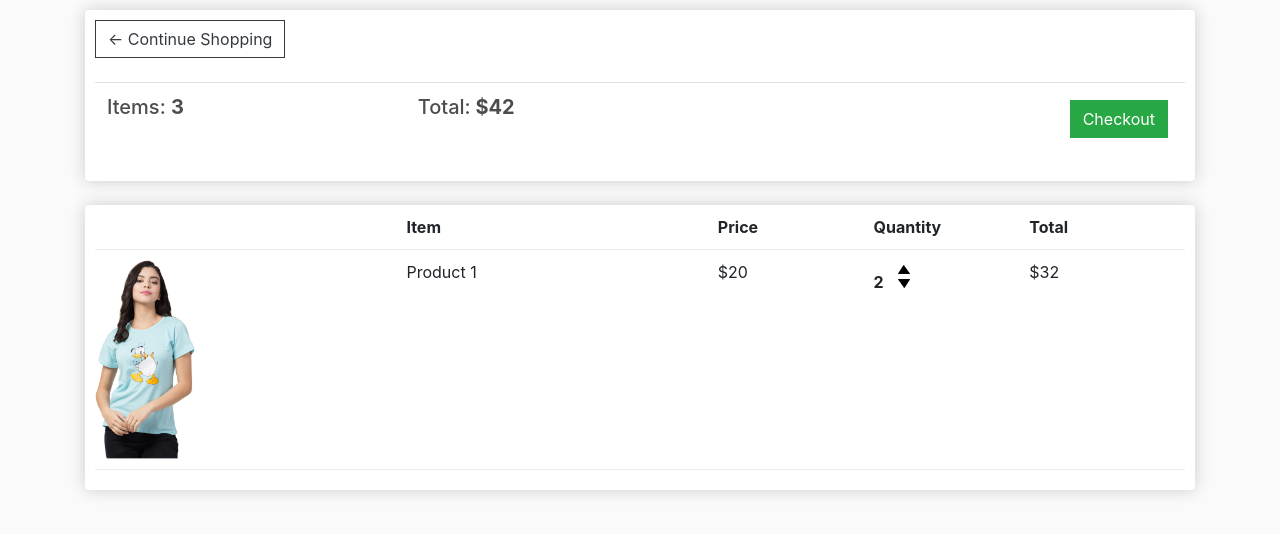
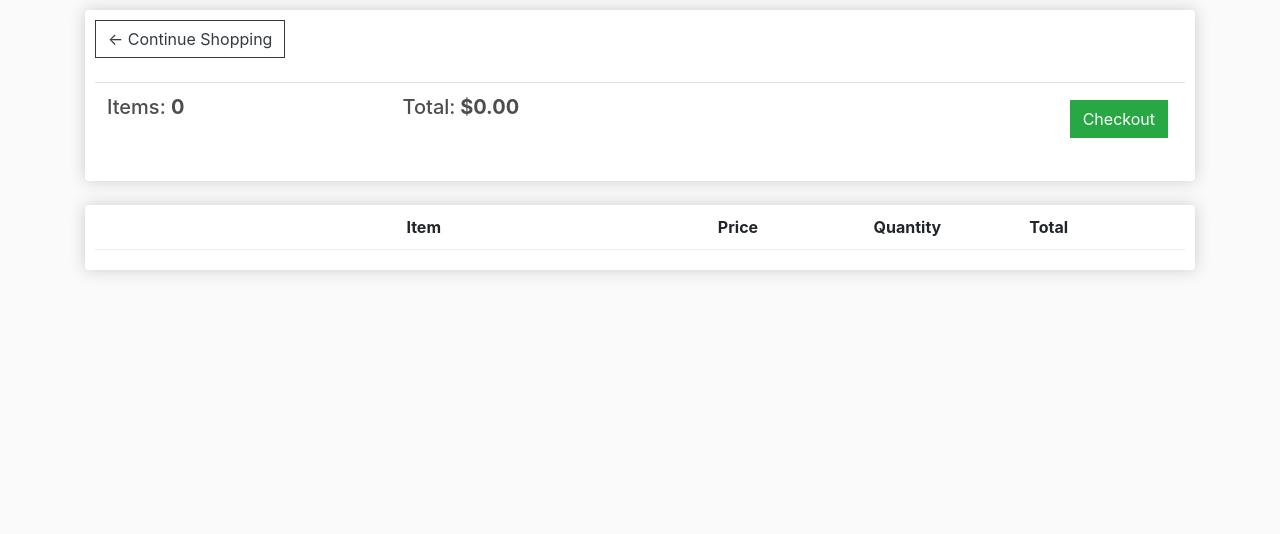
Before and after one commit to mohammed-saleek/Ecommerce_Django, a Django app: page /cart/ in a window 1280 px wide. Shown: the part 57-591 px from the top of the page. Run offline with Django 3.2, Linux system fonts and the light colour scheme; lists and menus that the app fills with data are empty; some libraries are stand-ins or nearby versions.

Commit message:
Cart totals

```diff
--- a/store/templates/store/cart.html
+++ b/store/templates/store/cart.html
@@ -12,8 +12,8 @@
             <br>
             <table class="table">
                 <tr>
-                    <th><h5>Items: <strong>3</strong></h5></th>
-                    <th><h5>Total:<strong> $42</strong></h5></th>
+                    <th><h5>Items: <strong>{{ order.get_cart_items}}</strong></h5></th>
+                    <th><h5>Total:<strong> ${{ order.get_cart_total|floatformat:2}}</strong></h5></th>
                     <th>
                         <a  style="float:right; margin:5px;" class="btn btn-success" href="{% url 'checkout' %}">Checkout</a>
                     </th>
@@ -31,22 +31,22 @@
                 <div style="flex:1"><strong>Quantity</strong></div>
                 <div style="flex:1"><strong>Total</strong></div>
             </div>
-
+            {% for item in items %}
             <div class="cart-row">
-                <div style="flex:2"><img class="row-image" src="{% static 'images/item.webp' %}"></div>
-                <div style="flex:2"><p>Product 1</p></div>
-                <div style="flex:1"><p>$20</p></div>
+                <div style="flex:2"><img class="row-image" src="{{ item.product.imageURL }}"></div>
+                <div style="flex:2"><p>{{ item.product.name}}</p></div>
+                <div style="flex:1"><p>${{ item.product.price|floatformat:2}}</p></div>
                 <div style="flex:1">
-                    <p class="quantity">2</p>
+                    <p class="quantity">{{item.quantity}}</p>
                     <div class="quantity">
                         <img class="chg-quantity" src="{% static  'images/arrow-up.png' %}">
 
                         <img class="chg-quantity" src="{% static  'images/arrow-down.png' %}">
                     </div>
                 </div>
-                <div style="flex:1"><p>$32</p></div>
+                <div style="flex:1"><p>${{ item.get_total|floatformat:2 }}</p></div>
             </div>
-
+            {% endfor %}
         </div>
     </div>
 </div>
--- a/store/views.py
+++ b/store/views.py
@@ -12,9 +12,25 @@ def store(request):
     return render(request, 'store/store.html', context)
 
 def cart(request):
-    context = {}
+    if request.user.is_authenticated:
+        customer = request.user.customer
+        order, created = Order.objects.get_or_create(customer = customer, complete = False)
+        items = order.orderitem_set.all()
+    else:
+        items = []
+        order = {'get_cart_total': 0, 'get_cart_items': 0}
+
+    context = {'items':items, 'order':order}
     return render(request, 'store/cart.html', context)
 
 def checkout(request):
-    context = {}
+    if request.user.is_authenticated:
+        customer = request.user.customer
+        order, created = Order.objects.get_or_create(customer = customer, complete = False)
+        items = order.orderitem_set.all()
+    else:
+        items = []
+        order = {'get_cart_total': 0, 'get_cart_items': 0}
+
+    context = {'items':items, 'order':order}
     return render(request, 'store/checkout.html', context)
```
Also changed, not shown: store/models.py (+16 -0 lines), store/templates/store/checkout.html (+8 -6 lines), db.sqlite3.
